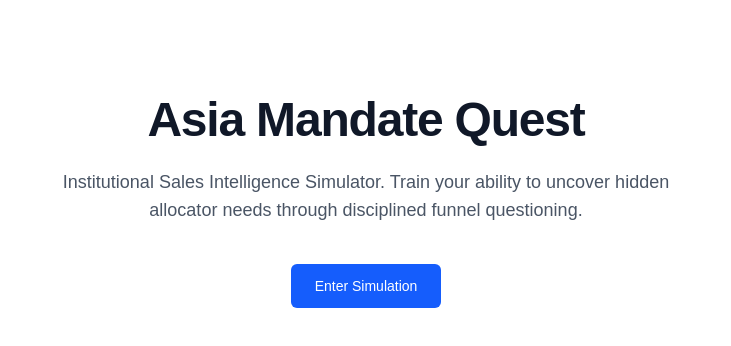
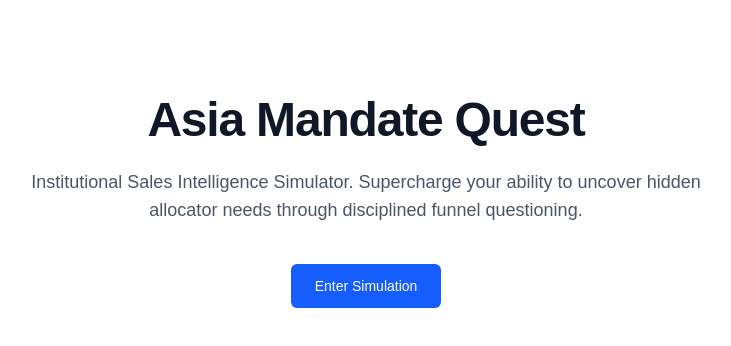
Before and after one commit to emailden-git/asia-mandate-quest, a Next.js app: page / in a window 1280 px wide. Shown: the top 346 px of the page, without its empty margins (274-1005 px from the left). Built offline with nearby package versions, Linux system fonts and the light colour scheme.

Commit message:
Update page.tsx

```diff
--- a/app/page.tsx
+++ b/app/page.tsx
@@ -10,7 +10,7 @@ export default function HomePage() {
 
         <p className="mt-6 text-lg text-gray-600 max-w-2xl mx-auto">
           Institutional Sales Intelligence Simulator.
-          Train your ability to uncover hidden allocator needs
+          Supercharge your ability to uncover hidden allocator needs
           through disciplined funnel questioning.
         </p>
 
```
